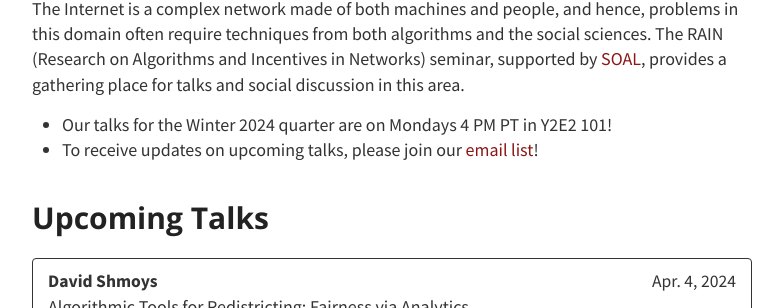
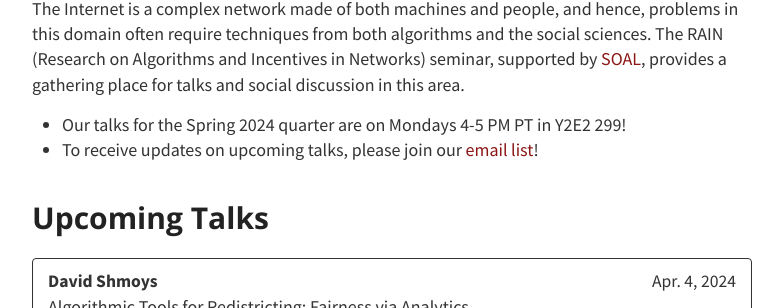
Before and after one commit to stanford-rain-seminar/stanford-rain-seminar.github.io, a Jekyll site: the page built from index.md, in a window 1280 px wide and 900 px high. Shown: the part 262-570 px from the top of the window, without its empty margins (248-1031 px from the left). Built offline with Jekyll 4.4.1, drawn with Linux system fonts in a browser that asks for light colours; nearby versions of some CDN libraries; our own code applies the rules of GitHub Pages for plain Markdown files.

Commit message:
Update index.md

```diff
--- a/index.md
+++ b/index.md
@@ -8,7 +8,7 @@ meta-description: "The RAIN (Research on Algorithms and Incentives in Networks)
 The Internet is a complex network made of both machines and people, and hence, problems in this domain often require techniques from both algorithms and the social sciences. The RAIN (Research on Algorithms and Incentives in Networks) seminar, supported by [SOAL](https://web.stanford.edu/group/soal/), provides a gathering place for talks and social discussion in this area.
 
 
-* Our talks for the Winter 2024 quarter are on Mondays 4 PM PT in Y2E2 101!
+* Our talks for the Spring 2024 quarter are on Mondays 4-5 PM PT in Y2E2 299!
 * To receive updates on upcoming talks, please join our [email list](https://mailman.stanford.edu/mailman/listinfo/internetalgs)!
 
 {% for category in site.data.talks %}
```
